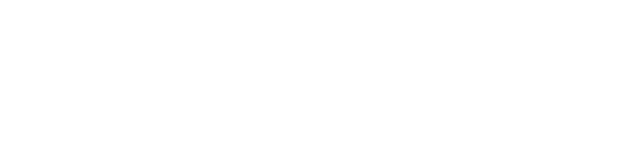
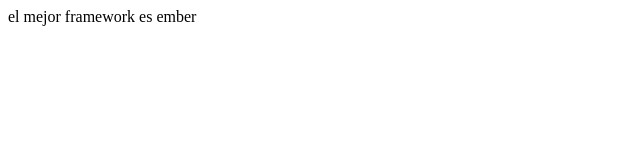
Before and after one commit to Dofrasilva12/colaborar, a plain HTML site: page index.html in a window 1280 px wide. Shown: the whole page, without its empty margins (0-640 px from the left). Drawn offline with Linux system fonts and the light colour scheme.

Commit message:
feat: add el mejor framework

```diff
--- a/index.html
+++ b/index.html
@@ -4,6 +4,6 @@
     <title></title>
 </head>
 <body>
-
+    el mejor framework es ember
 </body>
 </html>
```
